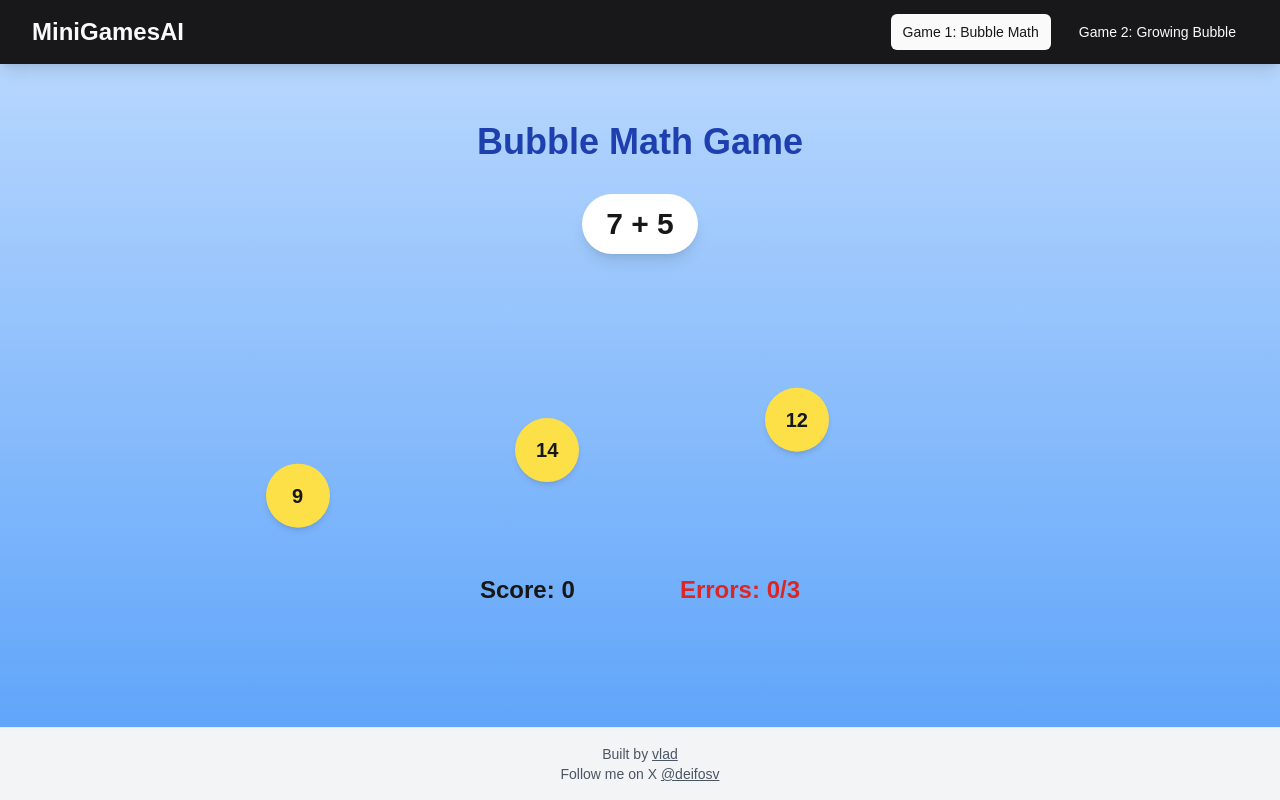
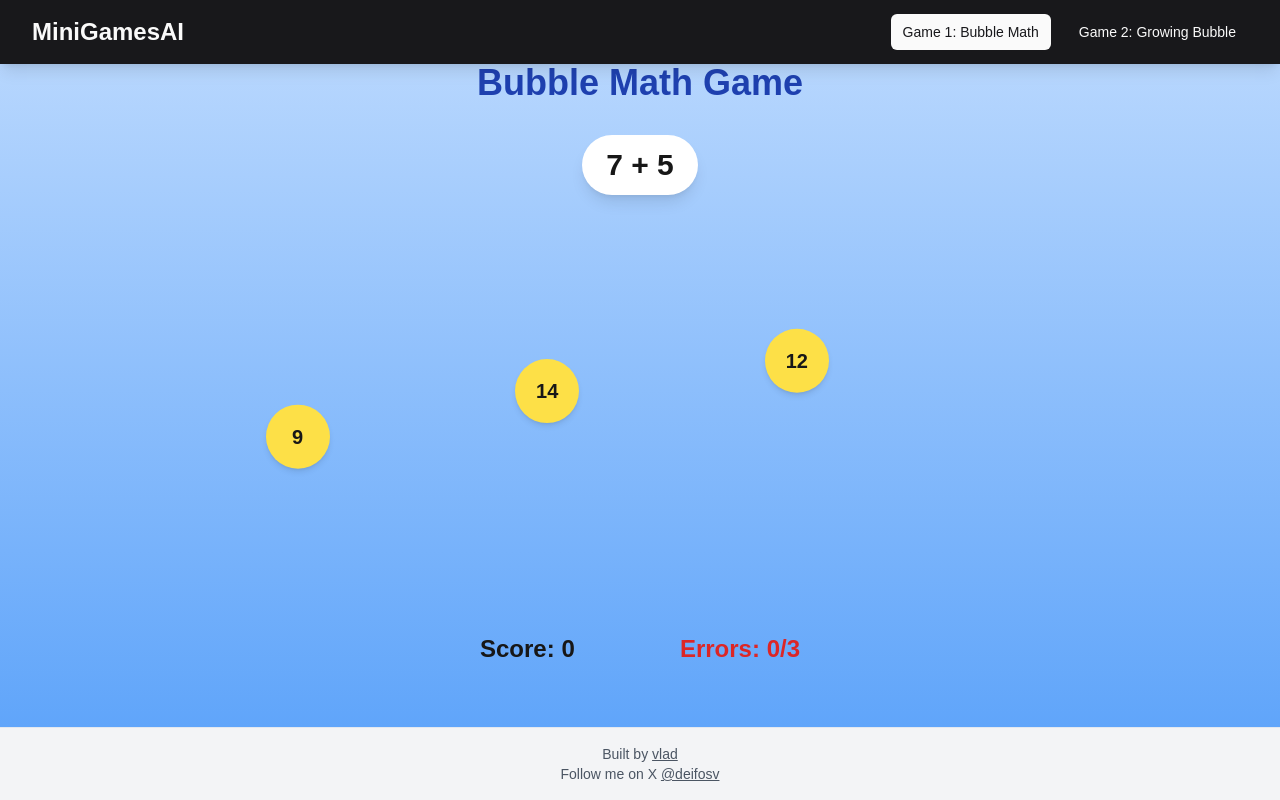
Before and after one commit to deifos/v0-test, a Next.js app: page /game1 in a window 1280 px wide. Built offline with nearby package versions, Linux system fonts and the light colour scheme.

Commit message:
Update BubbleMathGame.tsx

```diff
--- a/components/BubbleMathGame.tsx
+++ b/components/BubbleMathGame.tsx
@@ -132,7 +132,10 @@ export default function BubbleMathGame() {
               </motion.button>
             ))}
           </div>
-          <div className="mt-4 sm:mt-8 flex justify-between w-full max-w-xs">
+          <div
+            className="mt-4 sm:mt-8 flex justify-between w-full max-w-xs"
+            style={{ marginTop: "150px" }}
+          >
             <div className="text-xl sm:text-2xl font-semibold">
               Score: {score}
             </div>
```
